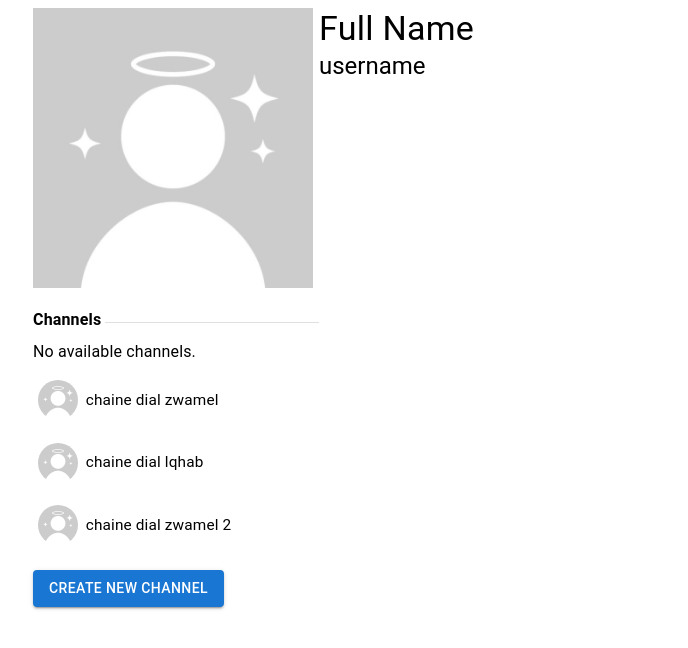
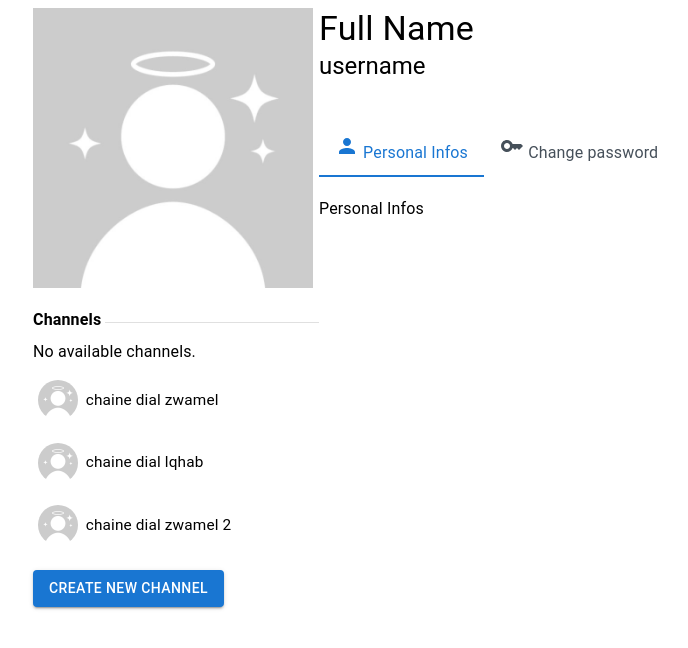
Before and after one commit to eessadrati/StreaGa, a React (Create React App) app in the folder client/: page /profile in a window 1280 px wide. Shown: the top 648 px of the page, without its empty margins (5-693 px from the left). Built offline with nearby package versions, Linux system fonts and the light colour scheme.

Commit message:
edit profile

```diff
--- /dev/null
+++ b/client/src/components/ChangePwd.js
@@ -0,0 +1,39 @@
+import React from 'react'
+import { Grid, Button, CssBaseline, Divider, Typography, TextField   } from '@mui/material/'
+
+function ChangePwd() {
+  return (
+    <Grid container direction="column" spacing={4} sx={styles.container}>
+        <Grid item xs={12}>
+            <Typography variant="h6" component="h2">
+                Change your password
+            </Typography>
+        </Grid>
+        <Grid item sx={{width:'100%'}} >
+            <TextField id="outlined-basic" label="Current password" variant="outlined" />
+        </Grid>
+        <Grid item >
+            <TextField id="outlined-basic" label="New password" variant="outlined" />
+        </Grid>
+        <Grid item >
+            <TextField id="outlined-basic" label="Confirm password" variant="outlined" />
+        </Grid>
+        <Grid item sx={styles.button} >
+            <Button variant="contained" color="success">
+                Confirm
+            </Button>
+        </Grid>
+    </Grid>
+  )
+}
+
+const styles = {
+    container: {
+        marginLeft: '10px'
+    },
+    button: {
+        alignItems:'right' //??
+    }
+}
+
+export default ChangePwd
--- /dev/null
+++ b/client/src/components/PersonalInfos.js
@@ -0,0 +1,13 @@
+import React from 'react'
+import { Grid, Button, CssBaseline, Divider, Typography,  } from '@mui/material/'
+
+
+function PersonalInfos() {
+  return (
+    <Typography variant="body1" component="h2">
+        Personal Infos
+    </Typography>
+  )
+}
+
+export default PersonalInfos
--- a/client/src/components/pages/Channel.js
+++ b/client/src/components/pages/Channel.js
@@ -84,6 +84,7 @@ export default function Channel() {
             </Grid>
         </Grid>
     </Grid>
+    <br/><br/>
     </Grid>
   )
 }
--- a/client/src/components/pages/Profile.js
+++ b/client/src/components/pages/Profile.js
@@ -1,6 +1,11 @@
 import React, { useState, useEffect } from 'react'
-import { Grid, Button, CssBaseline, Divider, Typography, styled   } from '@mui/material/'
+import useWindowDimensions from './../../utils/useWindowDimensions';
+import { Grid, Button, CssBaseline, Divider, Typography, styled, Tabs, Tab,  } from '@mui/material/'
+import KeyIcon from '@mui/icons-material/Key';
+import PersonIcon from '@mui/icons-material/Person';
 import Channel from "../../layout/AvaTy"
+import PersonalInfos from '../PersonalInfos'
+import ChangePwd from '../ChangePwd'
 
 const BootstrapButton = styled(Button)({
     boxShadow: 'none',
@@ -14,6 +19,13 @@ const BootstrapButton = styled(Button)({
   });
 
 const Profile = () => {
+    const {height}=useWindowDimensions();
+    const [value, setValue] = useState('Personal Infos');
+
+    const handleChange = (event, newValue) => {
+        setValue(newValue);
+    };
+
     return (
         <Grid container direction="row" >
 
@@ -45,7 +57,19 @@ const Profile = () => {
                 <Typography variant="h5"  component="div">
                     username
                 </Typography>
-            </Grid>
+                <Grid item xs={10} sx={styles.infos}>
+                    <Tabs
+                        value={value}
+                        onChange={handleChange}
+                        sx={styles.tabs}
+                        >
+                        <Tab value="Personal Infos" label={<Typography variant="body1">{getIcon("Personal Infos")} Personal Infos</Typography>}  iconPosition="start" sx={{textTransform:'none',fontSize:'1.5vw'}} />
+                        <Tab value="change pwd" label={<Typography>{getIcon("change pwd")} Change password</Typography>} iconPosition="start"  sx={{textTransform:'none',fontSize:'1.3vw'}} />
+                    </Tabs>
+                    {value === 'Personal Infos' && <PersonalInfos/>}
+                    {value === 'change pwd' && <ChangePwd/>}
+                </Grid>
+                </Grid>
 
         </Grid >
     );
@@ -71,6 +95,30 @@ const styles = {
     },
     button: {
         marginTop: '14px',
+    },
+    infos: {
+        marginTop: '40px'
+    },
+    tabs: {
+        //height:height/15,
+        marginBottom: '20px',
+    }
+}
+
+const getIcon=(type)=>{
+    if(type==="Personal Infos"){
+      return(
+        <>
+          <PersonIcon/>
+        </>
+      )
+    }
+    else if(type==="change pwd"){
+      return (
+        <>
+          <KeyIcon/>
+        </>
+      )
     }
 }
 
```
